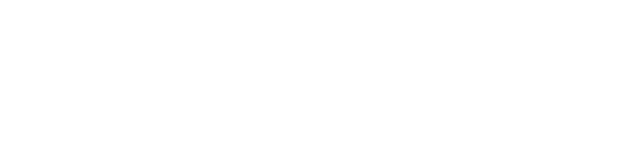
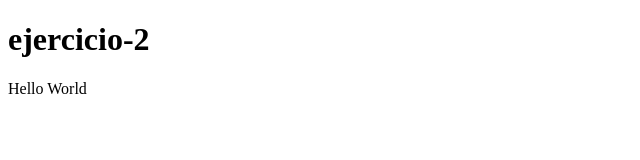
Before and after one commit to Mili30082003/variables-js-tp1, a plain HTML site: page ejercicio-2/index.html in a window 1280 px wide. Shown: the whole page, without its empty margins (0-640 px from the left). Drawn offline with Linux system fonts and the light colour scheme.

Commit message:
ejercicio 2

```diff
--- a/ejercicio-2/index.html
+++ b/ejercicio-2/index.html
@@ -6,7 +6,7 @@
     <title>Ejercicio 2</title>
 </head>
 <body>
-
+    <h1>ejercicio-2</h1>
 </body>
 <script src="../ejercicio-2/js/ejercicio2.js"></script>
 </html>
--- a/ejercicio-2/js/ejercicio2.js
+++ b/ejercicio-2/js/ejercicio2.js
@@ -0,0 +1 @@
+document.write('Hello World');
```
